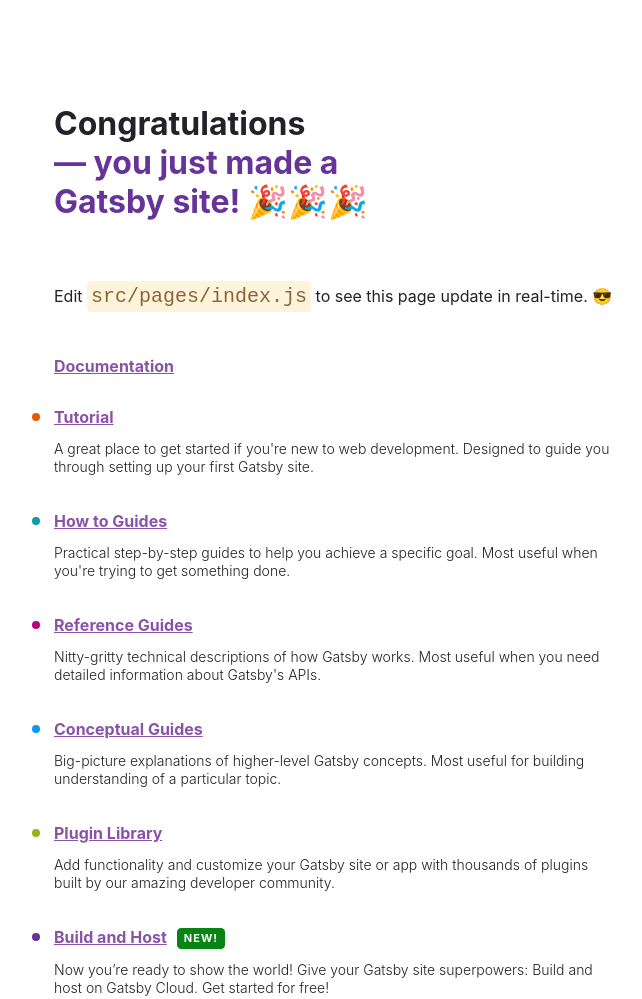
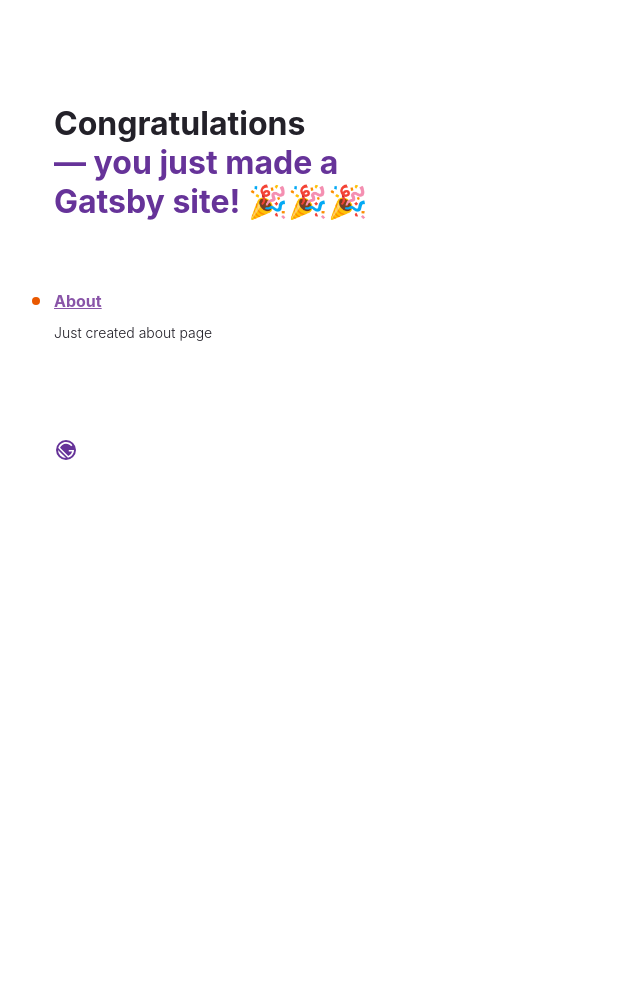
Before and after one commit to krigulson/gatsby-conf-2021, a Gatsby site: page / in a window 1280 px wide. Shown: the top 999 px of the page, without its empty margins (50-692 px from the left). After the commit the page ends 800 px from the top, so only its background shows below. Built offline with nearby package versions, Linux system fonts and the light colour scheme; Gatsby itself is replaced by a stand-in of ours.

Commit message:
About us page and Gatsby link

```diff
--- a/src/pages/index.js
+++ b/src/pages/index.js
@@ -1,4 +1,5 @@
 import * as React from "react"
+import { Link } from 'gatsby'
 
 // styles
 const pageStyles = {
@@ -81,47 +82,11 @@ const badgeStyle = {
 // data
 const links = [
   {
-    text: "Tutorial",
-    url: "https://www.gatsbyjs.com/docs/tutorial/",
+    text: "About",
+    url: "/about",
     description:
-      "A great place to get started if you're new to web development. Designed to guide you through setting up your first Gatsby site.",
+      "Just created about page",
     color: "#E95800",
-  },
-  {
-    text: "How to Guides",
-    url: "https://www.gatsbyjs.com/docs/how-to/",
-    description:
-      "Practical step-by-step guides to help you achieve a specific goal. Most useful when you're trying to get something done.",
-    color: "#1099A8",
-  },
-  {
-    text: "Reference Guides",
-    url: "https://www.gatsbyjs.com/docs/reference/",
-    description:
-      "Nitty-gritty technical descriptions of how Gatsby works. Most useful when you need detailed information about Gatsby's APIs.",
-    color: "#BC027F",
-  },
-  {
-    text: "Conceptual Guides",
-    url: "https://www.gatsbyjs.com/docs/conceptual/",
-    description:
-      "Big-picture explanations of higher-level Gatsby concepts. Most useful for building understanding of a particular topic.",
-    color: "#0D96F2",
-  },
-  {
-    text: "Plugin Library",
-    url: "https://www.gatsbyjs.com/plugins",
-    description:
-      "Add functionality and customize your Gatsby site or app with thousands of plugins built by our amazing developer community.",
-    color: "#8EB814",
-  },
-  {
-    text: "Build and Host",
-    url: "https://www.gatsbyjs.com/cloud",
-    badge: true,
-    description:
-      "Now you’re ready to show the world! Give your Gatsby site superpowers: Build and host on Gatsby Cloud. Get started for free!",
-    color: "#663399",
   },
 ]
 
@@ -138,31 +103,13 @@ const IndexPage = () => {
           🎉🎉🎉
         </span>
       </h1>
-      <p style={paragraphStyles}>
-        Edit <code style={codeStyles}>src/pages/index.js</code> to see this page
-        update in real-time.{" "}
-        <span role="img" aria-label="Sunglasses smiley emoji">
-          😎
-        </span>
-      </p>
       <ul style={listStyles}>
-        <li style={docLinkStyle}>
-          <a
-            style={linkStyle}
-            href={`${docLink.url}?utm_source=starter&utm_medium=start-page&utm_campaign=minimal-starter`}
-          >
-            {docLink.text}
-          </a>
-        </li>
         {links.map(link => (
           <li key={link.url} style={{ ...listItemStyles, color: link.color }}>
             <span>
-              <a
-                style={linkStyle}
-                href={`${link.url}?utm_source=starter&utm_medium=start-page&utm_campaign=minimal-starter`}
-              >
+              <Link to={link.url} style={linkStyle}>
                 {link.text}
-              </a>
+              </Link>
               {link.badge && (
                 <span style={badgeStyle} aria-label="New Badge">
                   NEW!
```
Also changed, not shown: src/pages/about.js (added, +30 -0 lines).
